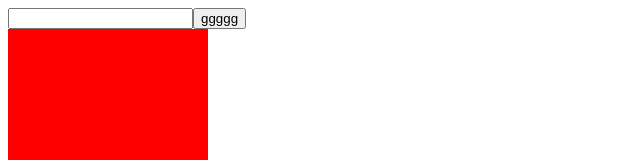
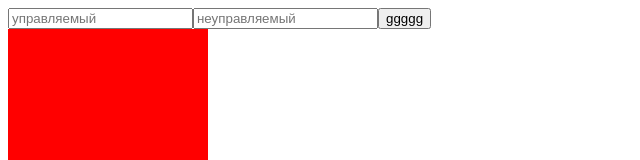
Before and after one commit to VictoriaDoroshko/react-ts-test-project, a React (Create React App) app: page / in a window 1280 px wide. Shown: the top 160 px of the page, without its empty margins (0-640 px from the left). Built offline with nearby package versions, Linux system fonts and the light colour scheme; no server answers.

Commit message:
used ref on input

```diff
--- a/src/components/EventExample.tsx
+++ b/src/components/EventExample.tsx
@@ -1,16 +1,16 @@
-import React, {FC} from 'react';
+import React, {FC, useRef} from 'react';
 import { useState } from 'react';
-
 
 const EventExample: FC = () => {
     const [value, setValue] = useState<string>('')
     const [isDrag, setIsDrag] = useState<boolean>(false)
+    const inputRef = useRef<HTMLInputElement>(null)
 
     const changeHandler = (e: React.ChangeEvent<HTMLInputElement>) => {
         setValue(e.target.value)
     }
     const clickHandler = (e: React.MouseEvent<HTMLButtonElement>) => {
-        console.log(value)
+        console.log(inputRef.current?.value)
     }
 
     const dragHandler = (e: React.DragEvent<HTMLDivElement>) => {
@@ -35,7 +35,8 @@
 
     return (
         <div>
-            <input value={value} onChange={changeHandler} type="text" />
+            <input value={value} onChange={changeHandler} type="text" placeholder='управляемый' />
+            <input ref={inputRef} type="text" placeholder='неуправляемый' />
             <button onClick={clickHandler}>ggggg</button>
             <div onDrag={dragHandler} draggable style={{width: 200, height: 200, background: 'red'}}></div>
             <div onDrop={dropHandler} onDragLeave={leaveHandler} onDragOver={dragWithPreventHandler} style={{width: 200, height: 200, background: isDrag ? 'blue' : 'red', marginTop: 15}}></div>
```
